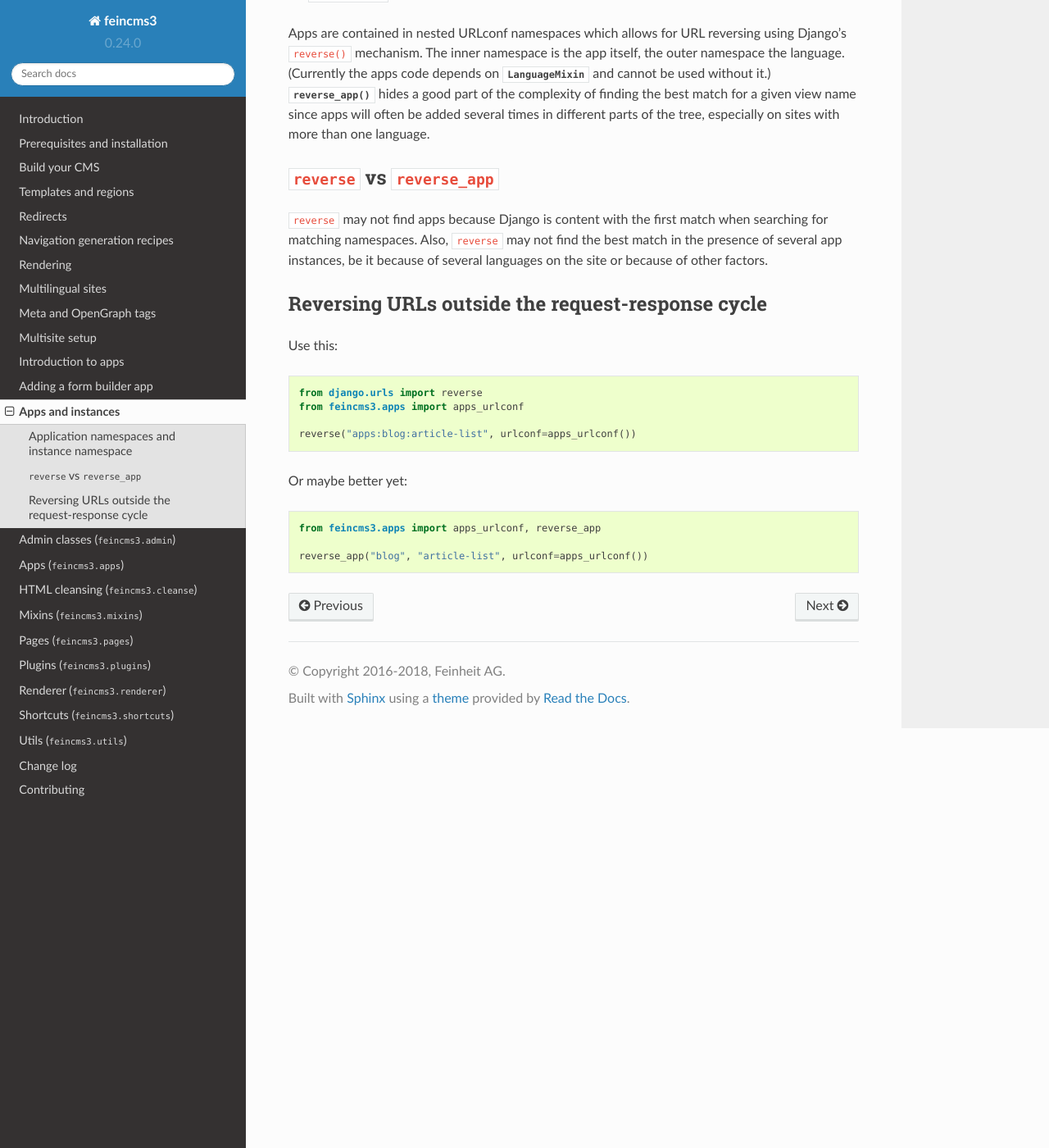
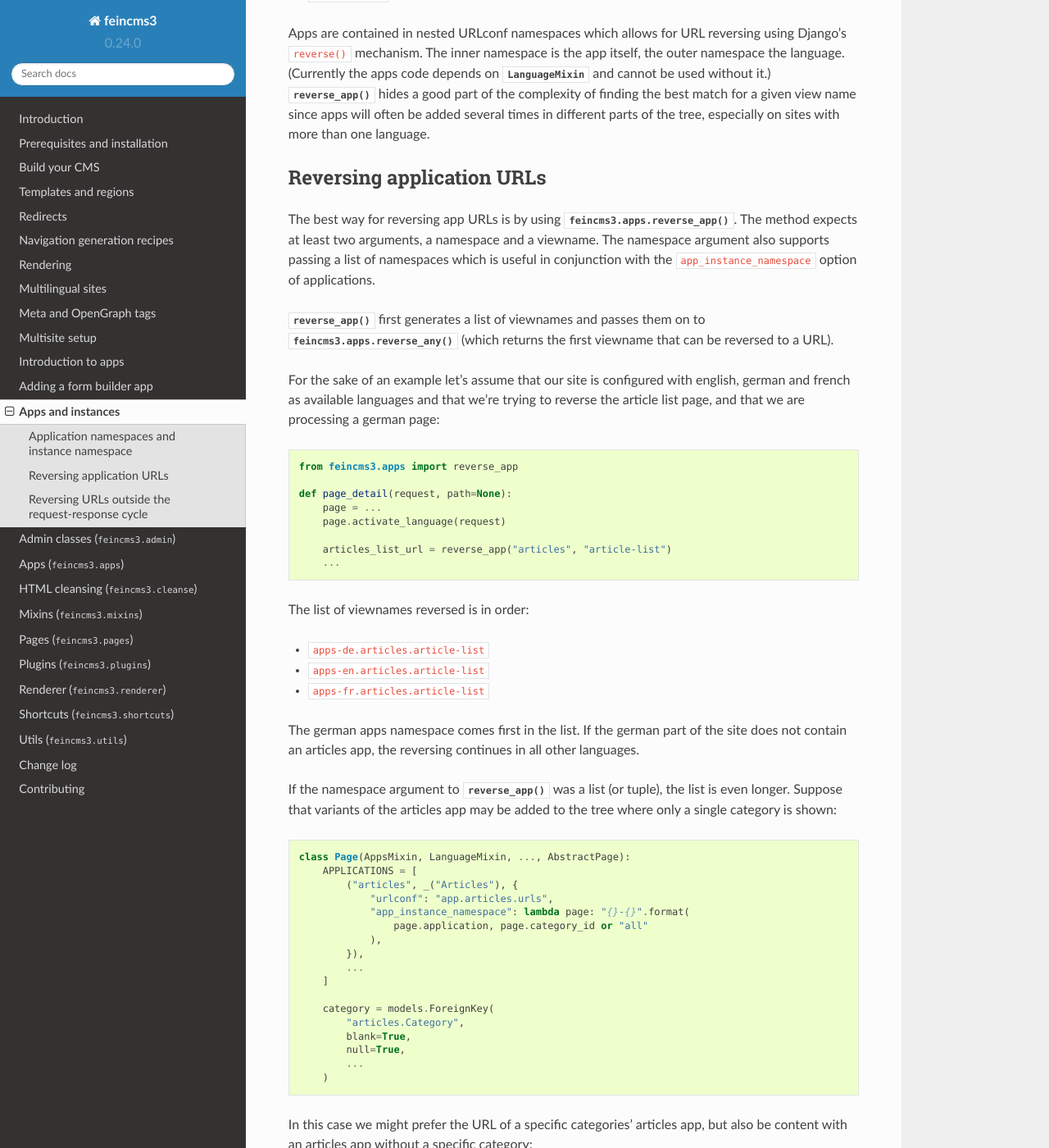
Before and after one commit to feincms/feincms3, a Sphinx documentation site: the page built from docs/guides/apps-and-instances.rst, in a window 1280 px wide and 1400 px high, scrolled down 754 px. Shown: the whole window at 82% size. Built offline with Sphinx 7.4.7 and the Read the Docs theme 2.0.0, drawn with Linux system fonts in a browser that asks for light colours; the version number could not be read and is left out; some of the changed text lies outside the part shown.

Commit message:
Work a bit on the apps documentation

```diff
--- a/docs/guides/apps-and-instances.rst
+++ b/docs/guides/apps-and-instances.rst
@@ -46,31 +46,123 @@ added several times in different parts of the tree, especially on sites
 with more than one language.
 
 
-``reverse`` vs ``reverse_app``
-~~~~~~~~~~~~~~~~~~~~~~~~~~~~~~
+Reversing application URLs
+~~~~~~~~~~~~~~~~~~~~~~~~~~
 
-``reverse`` may not find apps because Django is content with the first
-match when searching for matching namespaces. Also, ``reverse`` may not
-find the best match in the presence of several app instances, be it
-because of several languages on the site or because of other factors.
+The best way for reversing app URLs is by using
+:func:`feincms3.apps.reverse_app`. The method expects at least two
+arguments, a namespace and a viewname. The namespace argument also
+supports passing a list of namespaces which is useful in conjunction
+with the ``app_instance_namespace`` option of applications.
+
+:func:`~feincms3.apps.reverse_app` first generates a list of viewnames
+and passes them on to :func:`feincms3.apps.reverse_any` (which returns
+the first viewname that can be reversed to a URL).
+
+For the sake of an example let's assume that our site is configured with
+english, german and french as available languages and that we're trying
+to reverse the article list page, and that we are processing a german
+page:
+
+.. code-block:: python
+
+    from feincms3.apps import reverse_app
+
+    def page_detail(request, path=None):
+        page = ...
+        page.activate_language(request)
+
+        articles_list_url = reverse_app("articles", "article-list")
+        ...
+
+The list of viewnames reversed is in order:
+
+- ``apps-de.articles.article-list``
+- ``apps-en.articles.article-list``
+- ``apps-fr.articles.article-list``
+
+The german apps namespace comes first in the list. If the german part of
+the site does not contain an articles app, the reversing continues in
+all other languages.
+
+If the namespace argument to :func:`~feincms3.apps.reverse_app` was a
+list (or tuple), the list is even longer. Suppose that variants of the
+articles app may be added to the tree where only a single category is
+shown:
+
+.. code-block:: python
+
+    class Page(AppsMixin, LanguageMixin, ..., AbstractPage):
+        APPLICATIONS = [
+            ("articles", _("Articles"), {
+                "urlconf": "app.articles.urls",
+                "app_instance_namespace": lambda page: "{}-{}".format(
+                    page.application, page.category_id or "all"
+                ),
+            }),
+            ...
+        ]
+
+        category = models.ForeignKey(
+            "articles.Category",
+            blank=True,
+            null=True,
+            ...
+        )
+
+In this case we might prefer the URL of a specific categories' articles
+app, but also be content with an articles app without a specific
+category:
+
+.. code-block:: python
+
+    reverse_app(
+        ["articles-{}".format(category.pk), "articles"],
+        "article-list"
+    )
+
+The list of viewnames in this case is (assuming that the category has a
+``pk`` value of 42):
+
+- ``apps-de.articles-42.article-list``
+- ``apps-de.articles.article-list``
+- ``apps-en.articles-42.article-list``
+- ``apps-en.articles.article-list``
+- ``apps-fr.articles-42.article-list``
+- ``apps-fr.articles.article-list``
+
+As you can see ``reverse_app`` prefers apps in the current language to
+apps with the closer matching instance namespace.
+
+.. note::
+   Some of the time Django's stock ``reverse()`` function works as well
+   for reversing app URLs, e.g:
+
+   .. code-block:: python
+
+       from django.urls import reverse
+
+       reverse("apps:articles:article-list")
+
+   However, it's still recommended to use ``reverse_app``. ``reverse``
+   may not find apps because Django is content with the first match when
+   searching for matching namespaces. Also, ``reverse`` may not find the
+   best match in the presence of several app instances, be it because of
+   several languages on the site or because of other factors.
 
 
 Reversing URLs outside the request-response cycle
 ~~~~~~~~~~~~~~~~~~~~~~~~~~~~~~~~~~~~~~~~~~~~~~~~~
 
-Use this:
-
-.. code-block:: python
-
-   from django.urls import reverse
-   from feincms3.apps import apps_urlconf
-
-   reverse("apps:blog:article-list", urlconf=apps_urlconf())
-
-Or maybe better yet:
+Outside the request-response cycle, respectively outside
+:func:`feincms3.apps.apps_middleware`'s ``request.urlconf`` assignment,
+the reversing functions only use the URLconf module configured using the
+``ROOT_URLCONF`` setting. In this case applications are impossible to
+find. However, all reversing functions support specifying the root URLconf
+module used for reversing:
 
 .. code-block:: python
 
     from feincms3.apps import apps_urlconf, reverse_app
 
-    reverse_app("blog", "article-list", urlconf=apps_urlconf())
+    reverse_app("articles", "article-list", urlconf=apps_urlconf())
```
Also changed, not shown: docs/guides/apps-form-builder.rst (+15 -7 lines).
